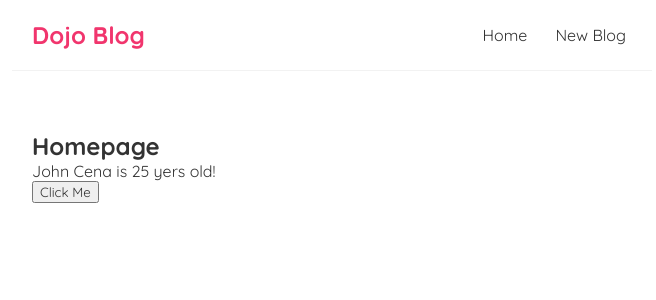
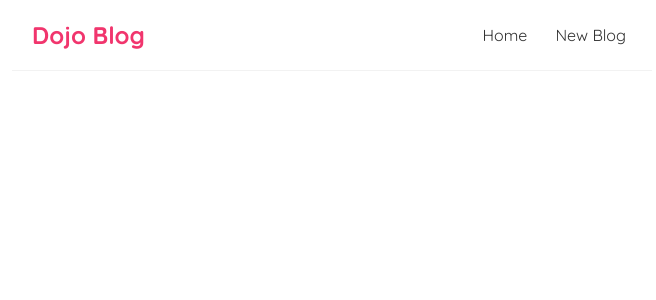
Before and after one commit to famasboy888/ReactJs_course, a React (Create React App) app in the folder day-02/dojo-blog/: page / in a window 1280 px wide. Shown: the top 300 px of the page, without its empty margins (308-964 px from the left). Built offline with nearby package versions, Linux system fonts and the light colour scheme.

Commit message:
Update files

```diff
--- a/day-02/dojo-blog/src/Home.js
+++ b/day-02/dojo-blog/src/Home.js
@@ -2,19 +2,15 @@
 
 const Home = () => {
     // let fname = "John Cena"
-    const [name, setName] = useState('John Cena');
-    const [age, setAge] = useState(25);
-
-    const handleClick = () => {
-        setName("John Michael");
-        setAge(age+1);
-    }
+    const [blogs, setBlogs] = useState([
+        { title: 'My new website', body: 'lorem ipsum...', author: 'mario', id: 1 },
+        { title: 'Welcome party!', body: 'lorem ipsum...', author: 'yoshi', id: 2 },
+        { title: 'Web dev top tips', body: 'lorem ipsum...', author: 'mario', id: 3 }
+    ]);
 
     return (
         <div className="home">
-            <h2>Homepage</h2>
-            <p>{name} is {age} yers old!</p>
-            <button onClick={handleClick}>Click Me</button>
+            {blogs.map}
         </div>
     );
 }
```
